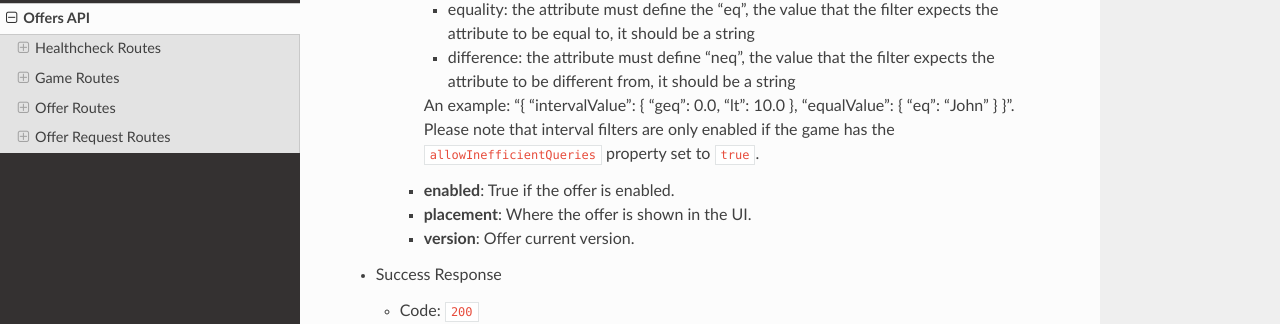
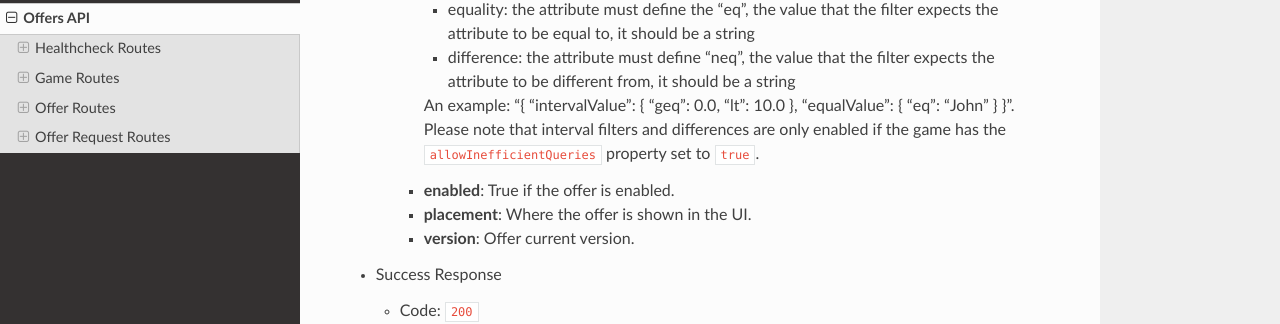
Before and after one commit to topfreegames/offers, a Sphinx documentation site: the page built from docs/source/API.md, in a window 1280 px wide and 900 px high, scrolled down 4377 px. Shown: the part 162-486 px from the top of the window. Built offline with Sphinx 7.4.7 and the Read the Docs theme 2.0.0, drawn with Linux system fonts in a browser that asks for light colours; some of the changed text lies outside the part shown.

Commit message:
Removing neq option from efficient query

```diff
--- a/docs/source/API.md
+++ b/docs/source/API.md
@@ -177,7 +177,7 @@ Offers API
        - **period**:       Enable player to buy offer every x times, at most y times. <ul><li>every: decimal number with unit suffix, such as "300ms", "-1.5h" or "2h45m". Valid time units are "ns", "us" (or "µs"), "ms", "s", "m", "h"</li><li>max: maximum number of times this offer can be bought by the player</li></ul>If "every" is an empty string, then the offer can be bought max times with no time restriction.  If "max" is 0, then the offer can be bought infinite times with time restriction.  They can't be "" and 0 at the same time.
        - **frequency**:    Enable player to see offer on UI x/unit of time, at most y times. <ul><li>every: decimal number with unit suffix, such as "300ms", "-1.5h" or "2h45m". Valid time units are "ns", "us" (or "µs"), "ms", "s", "m", "h"</li><li>max: maximum number of times this offer can be seen by the player</li></ul>If "every" is an empty string, then the offer can be seen max times with no time restriction.  If "max" is 0, then the offer can be seen infinite times with time restriction.  They can't be "" and 0 at the same time.
        - **trigger**:      Time when the offer is available.
-       - **filters**:      The filters for the offer, they can be of three different types for a given attribute: <ul><li>interval: the attribute must define the beginning and/or end of the interval with "geq" and "lt", the interval includes the beginning but not the end</li><li>equality: the attribute must define the "eq", the value that the filter expects the attribute to be equal to, it should be a string</li><li>difference: the attribute must define "neq", the value that the filter expects the attribute to be different from, it should be a string</ul>An example: "{ "intervalValue": { "geq": 0.0, "lt": 10.0 }, "equalValue": { "eq": "John" } }". Please note that interval filters are only enabled if the game has the `allowInefficientQueries` property set to `true`.
+       - **filters**:      The filters for the offer, they can be of three different types for a given attribute: <ul><li>interval: the attribute must define the beginning and/or end of the interval with "geq" and "lt", the interval includes the beginning but not the end</li><li>equality: the attribute must define the "eq", the value that the filter expects the attribute to be equal to, it should be a string</li><li>difference: the attribute must define "neq", the value that the filter expects the attribute to be different from, it should be a string</ul>An example: "{ "intervalValue": { "geq": 0.0, "lt": 10.0 }, "equalValue": { "eq": "John" } }". Please note that interval filters and differences are only enabled if the game has the `allowInefficientQueries` property set to `true`.
        - **enabled**:      True if the offer is enabled.
        - **placement**:    Where the offer is shown in the UI.
        - **version**:      Offer current version.
@@ -282,7 +282,7 @@ Offers API
        - **period**:       Enable player to buy offer every x times, at most y times. <ul><li>every: decimal number with unit suffix, such as "300ms", "-1.5h" or "2h45m". Valid time units are "ns", "us" (or "µs"), "ms", "s", "m", "h"</li><li>max: maximum number of times this offer can be bought by the player</li></ul>If "every" is an empty string, then the offer can be bought max times with no time restriction.  If "max" is 0, then the offer can be bought infinite times with time restriction.  They can't be "" and 0 at the same time.
        - **frequency**:    Enable player to see offer on UI x/unit of time, at most y times. <ul><li>every: decimal number with unit suffix, such as "300ms", "-1.5h" or "2h45m". Valid time units are "ns", "us" (or "µs"), "ms", "s", "m", "h"</li><li>max: maximum number of times this offer can be seen by the player</li></ul>If "every" is an empty string, then the offer can be seen max times with no time restriction.  If "max" is 0, then the offer can be seen infinite times with time restriction.  They can't be "" and 0 at the same time.
        - **trigger**:      Time when the offer is available.
-       - **filters**:      The filters for the offer, they can be of three different types for a given attribute: <ul><li>interval: the attribute must define the beginning and/or end of the interval with "geq" and "lt", the interval includes the beginning but not the end</li><li>equality: the attribute must define the "eq", the value that the filter expects the attribute to be equal to, it should be a string</li><li>difference: the attribute must define "neq", the value that the filter expects the attribute to be different from, it should be a string</ul>An example: "{ "intervalValue": { "geq": 0.0, "lt": 10.0 }, "equalValue": { "eq": "John" } }".
+       - **filters**:      The filters for the offer, they can be of three different types for a given attribute: <ul><li>interval: the attribute must define the beginning and/or end of the interval with "geq" and "lt", the interval includes the beginning but not the end</li><li>equality: the attribute must define the "eq", the value that the filter expects the attribute to be equal to, it should be a string</li><li>difference: the attribute must define "neq", the value that the filter expects the attribute to be different from, it should be a string</ul>An example: "{ "intervalValue": { "geq": 0.0, "lt": 10.0 }, "equalValue": { "eq": "John" } }". Please note that interval filters and differences are only enabled if the game has the `allowInefficientQueries` property set to `true`.
        - **enabled**:      True if the offer is enabled.
        - **placement**:    Where the offer is shown in the UI.
        - **version**:      Offer current version.
```
Also changed, not shown: 1 other file.
